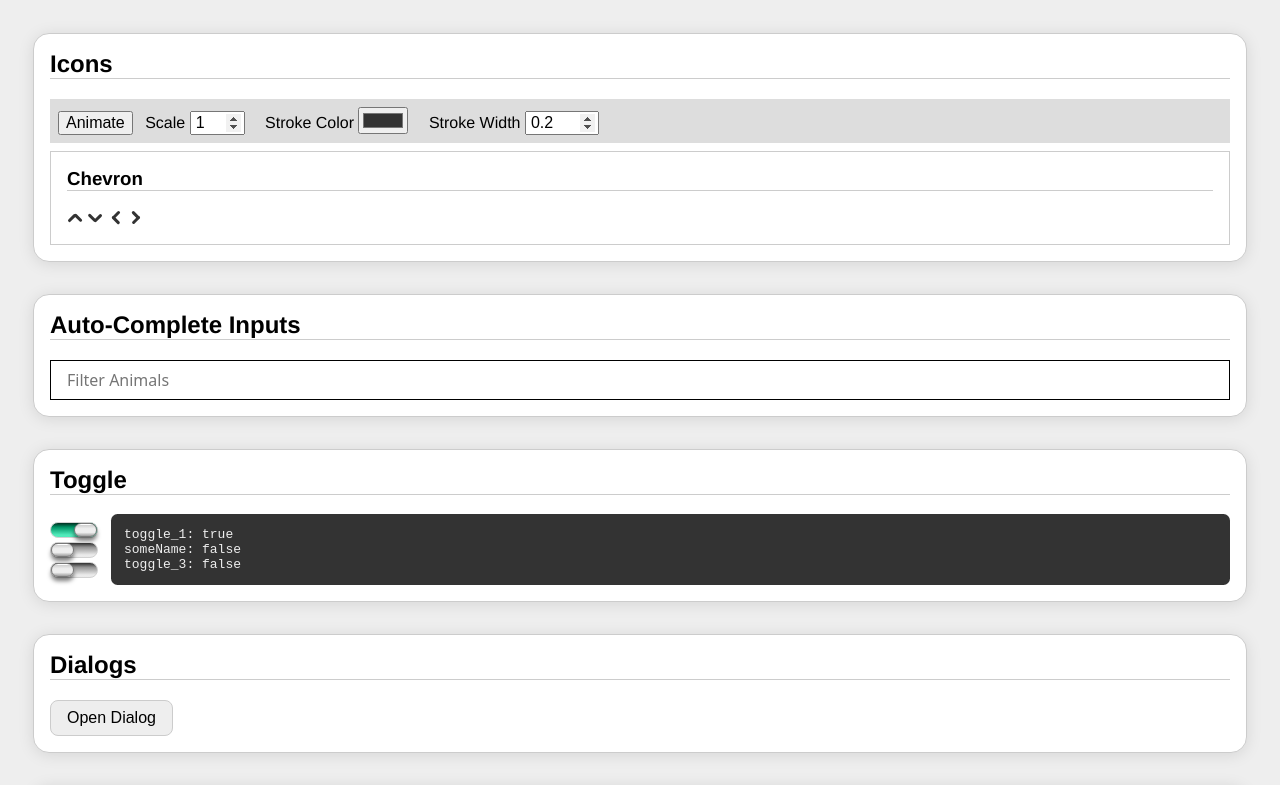
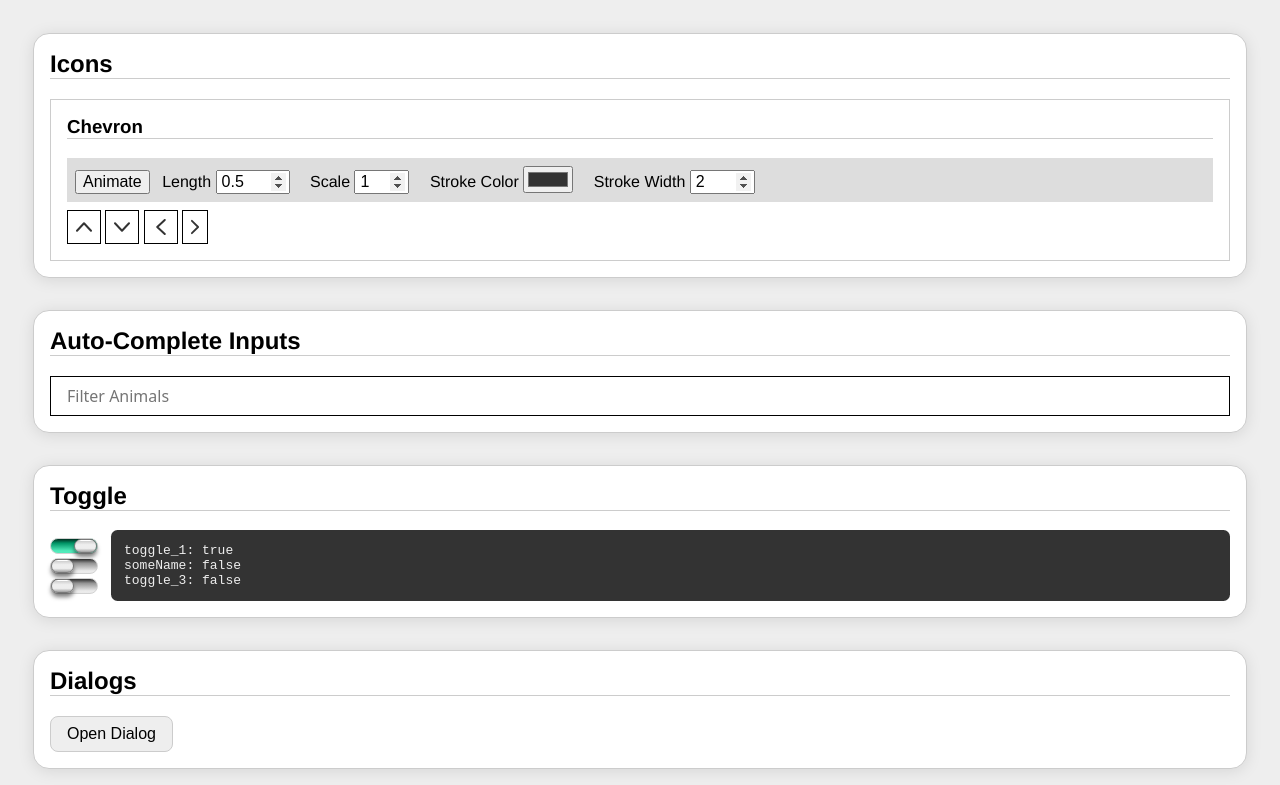
Before and after one commit to the0neWhoKnocks/web-components, a plain HTML site: page index.html in a window 1280 px wide. Shown: the top 785 px of the page. Drawn offline with Linux system fonts and the light colour scheme.

Commit message:
feat: Cheveron icon is now an SVG

```diff
--- a/index.html
+++ b/index.html
@@ -17,8 +17,15 @@
     <div id="wrapper">
       <section>
         <h2 class="title">Icons</h2>
+        <section>
+          <h3 class="title">Chevron</h2>
+
           <nav>
             <button type="button" id="animateIcons">Animate</button>
+            <label>
+              Length
+              <input type="number" id="chevronLength" min="0.5" max="1" value="0.5" step="0.1" />
+            </label>
             <label>
               Scale
               <input type="number" id="scaleIcons" min="1" max="5" value="1" />
@@ -29,34 +36,51 @@
             </label>
             <label>
               Stroke Width
-            <input type="number" id="iconsStrokeWidth" min="0.1" max="1" value="0.2" step="0.1" />
+              <input type="number" id="iconsStrokeWidth" min="1" max="10" value="2" />
             </label>
           </nav>
-        <section>
-          <h3 class="title">Chevron</h2>
-          <div class="size-wrapper">
+
+          <div class="scale-wrapper">
+            <div class="icon-wrapper">
               <custom-icon-chevron direction="up"></custom-icon-chevron>
+            </div>
+            <div class="icon-wrapper">
               <custom-icon-chevron direction="down"></custom-icon-chevron>
+            </div>
+            <div class="icon-wrapper">
               <custom-icon-chevron direction="left"></custom-icon-chevron>
-            <custom-icon-chevron direction="right"></custom-icon-chevron>
             </div>
-        </section>
+            <div class="icon-wrapper">
+              <custom-icon-chevron direction="right" fit></custom-icon-chevron>
+            </div>
+          </div>
+
+          <style id="chevronStyles">
+            .icon-wrapper {
+              padding: 0.5em;
+              border: solid 1px;
+              vertical-align: middle;
+              display: inline-flex;
+              align-items: center;
+            }
+          </style>
           <script>
             const chevrons = [...document.querySelectorAll('custom-icon-chevron')];
-          const sizeWrappers = [...document.querySelectorAll('.size-wrapper')];
+            const scaleWrappers = [...document.querySelectorAll('.scale-wrapper')];
 
             document.getElementById('animateIcons').addEventListener('click', () => {
               chevrons.forEach((chevron) => {
-              switch (chevron.direction) {
-                case 'up': { chevron.setAttribute('direction', 'down'); break; }
-                case 'down': { chevron.direction = 'up'; break; }
-                case 'left': { chevron.direction = 'right'; break; }
-                case 'right': { chevron.direction = 'left'; break; }
-              }
+                chevron.toggle();
+              });
+            });
+            document.getElementById('chevronLength').addEventListener('input', ({ currentTarget: { value } }) => {
+              chevrons.forEach((chevron, ndx) => {
+                if (ndx === 0) chevron.setAttribute('length', value);
+                else chevron.length = value;
               });
             });
             document.getElementById('scaleIcons').addEventListener('input', ({ currentTarget: { value } }) => {
-            sizeWrappers.forEach(el => {
+              scaleWrappers.forEach(el => {
                 el.style.fontSize = `${value}em`;
               });
             });
@@ -73,6 +97,7 @@
               });
             });
           </script>
+        </section>
       </section>
       <section id="autoCompleteExample">
         <script>
--- a/js/components/hybrid/CustomIconChevron.js
+++ b/js/components/hybrid/CustomIconChevron.js
@@ -12,50 +12,67 @@
     }
     set direction(value) {
       if ([DIR__DOWN, DIR__LEFT, DIR__RIGHT, DIR__UP].includes(value)) {
-        this.els.root.classList.remove(this._direction);
         this._direction = value;
         this.setAttribute('direction', value);
-        this.els.root.classList.add(this._direction);
+        this.render();
       }
+    }
+
+    get fit() {
+      return this.hasAttribute('fit');
+    }
+    set fit(value) {
+      (value === '' || value === 'true' || value === true)
+        ? this.setAttribute('fit', '')
+        : this.removeAttribute('fit');
+      this.render();
+    }
+
+    get length() {
+      return this._length;
+    }
+    set length(value) {
+      const val = +value;
+      const MIN_VAL = 0.5;
+      const MAX_VAL = 1;
+      this._length = (val < MIN_VAL)
+        ? MIN_VAL
+        : (val > MAX_VAL) ? MAX_VAL : val;
+      this.setAttribute('length', this._length);
+      this.render();
     }
 
     get strokeColor() {
       return this._strokeWidth;
     }
     set strokeColor(value) {
-      this.style.setProperty(this._styleProps.strokeColor, value);
       this._strokeColor = value;
+      this.setAttribute('strokeColor', value);
+      this.render();
     }
 
     get strokeWidth() {
       return this._strokeWidth;
     }
     set strokeWidth(value) {
-      this.style.setProperty(this._styleProps.strokeWidth, value);
-      this._strokeWidth = value;
+      this._strokeWidth = +value;
+      this.setAttribute('strokeWidth', this._strokeWidth);
+      this.render();
     }
 
     static get observedAttributes() {
-      return ['direction', 'strokecolor', 'strokewidth'];
+      return ['direction', 'fit', 'length', 'scale', 'strokecolor', 'strokewidth'];
     }
 
     attributeChangedCallback(attr, oldVal, newVal) {
       if (oldVal !== newVal) {
         switch (attr) {
-          case 'direction': {
-            this.direction = newVal;
-            break;
-          }
-
-          case 'strokecolor': {
-            this.strokeColor = newVal;
-            break;
-          }
-
-          case 'strokewidth': {
-            this.strokeWidth = newVal;
-            break;
-          }
+          case 'direction': { this.direction = newVal; break; }
+          case 'fit': { this.fit = newVal; break; }
+          case 'length': { this.length = newVal; break; }
+          case 'scale': { this.scale = newVal; break; }
+          case 'strokecolor': { this.strokeColor = newVal; break; }
+          case 'strokewidth': { this.strokeWidth = newVal; break; }
         }
       }
     }
@@ -68,109 +85,132 @@
       const { shadowRoot } = this;
       this.ROOT_CLASS = 'custom-icon';
       this._direction = DIR__DOWN;
+      this._length = 0.5;
       this._strokeColor = '#333';
-      this._strokeWidth = 0.2;
-      this._styleProps = {
-        strokeColor: '--stroke-color',
-        strokeWidth: '--stroke-width',
-      };
+      this._strokeWidth = 2;
+      this._animDuration = '300ms';
 
       shadowRoot.innerHTML = `
         <style>
-          *, *::after, *::before {
-            box-sizing: border-box;
-          }
-
           :host {
-            ${this._styleProps.strokeColor}: ${this._strokeColor};
-            ${this._styleProps.strokeWidth}: ${this._strokeWidth};
-
-            font-family: Helvetica, Arial, sans-serif;
-          }
-
-          .${this.ROOT_CLASS} {
             width: 1em;
             height: 1em;
             display: inline-block;
-            vertical-align: top;
-            position: relative;
           }
 
-          .chevron::after,
-          .chevron::before {
-            content: '';
-            border-radius: calc((var(${this._styleProps.strokeWidth}) * 1em) / 2);
-            background: var(${this._styleProps.strokeColor});
-            display: block;
-            position: absolute;
-            transition: transform 200ms;
-          }
-
-          .chevron.${DIR__DOWN}::before,
-          .chevron.${DIR__DOWN}::after,
-          .chevron.${DIR__UP}::before,
-          .chevron.${DIR__UP}::after {
-            width: calc(55% + (var(${this._styleProps.strokeWidth}) * 0.5em));
-            height: calc(var(${this._styleProps.strokeWidth}) * 1em);
-            top: 50%;
-          }
-          .chevron.${DIR__DOWN}::before,
-          .chevron.${DIR__UP}::before {
-            left: 0;
-          }
-          .chevron.${DIR__DOWN}::after,
-          .chevron.${DIR__UP}::after {
-            right: 0;
-          }
-          .chevron.${DIR__DOWN}::before {
-            transform: translateY(-50%) rotate(45deg);
-          }
-          .chevron.${DIR__DOWN}::after {
-            transform: translateY(-50%) rotate(-45deg);
-          }
-          .chevron.${DIR__UP}::before {
-            transform: translateY(-50%) rotate(-45deg);
-          }
-          .chevron.${DIR__UP}::after {
-            transform: translateY(-50%) rotate(45deg);
-          }
-
-          .chevron.${DIR__LEFT}::before,
-          .chevron.${DIR__LEFT}::after,
-          .chevron.${DIR__RIGHT}::before,
-          .chevron.${DIR__RIGHT}::after {
-            width: calc(var(${this._styleProps.strokeWidth}) * 1em);
-            height: calc(55% + (var(${this._styleProps.strokeWidth}) * 0.5em));
-            left: 50%;
-          }
-          .chevron.${DIR__LEFT}::before,
-          .chevron.${DIR__RIGHT}::before {
-            top: 0;
-          }
-          .chevron.${DIR__LEFT}::after,
-          .chevron.${DIR__RIGHT}::after {
-            bottom: 0;
-          }
-          .chevron.${DIR__LEFT}::before {
-            transform: translateX(-50%) rotate(45deg);
-          }
-          .chevron.${DIR__LEFT}::after {
-            transform: translateX(-50%) rotate(-45deg);
-          }
-          .chevron.${DIR__RIGHT}::before {
-            transform: translateX(-50%) rotate(-45deg);
-          }
-          .chevron.${DIR__RIGHT}::after {
-            transform: translateX(-50%) rotate(45deg);
+          svg {
+            width: 100%;
+            height: 100%;
           }
         </style>
 
-        <div class="${this.ROOT_CLASS} chevron ${this._direction}"></div>
+        <svg xmlns="http://www.w3.org/2000/svg">
+          <polyline fill="none" stroke-linecap="round" stroke-linejoin="round">
+            <animate
+              id="animForward"
+              attributeName="points"
+              dur="${this._animDuration}"
+              begin="indefinite"
+              fill="freeze"
+            />
+            <animate
+              id="animReverse"
+              attributeName="points"
+              dur="${this._animDuration}"
+              begin="indefinite"
+              fill="freeze"
+            />
+          </polyline>
+        </svg>
       `;
 
       this.els = {
-        root: shadowRoot.querySelector(`.${this.ROOT_CLASS}`),
+        animForward: shadowRoot.getElementById('animForward'),
+        animReverse: shadowRoot.getElementById('animReverse'),
+        polyline: shadowRoot.querySelector('polyline'),
+        svg: shadowRoot.querySelector('svg'),
       };
+
+      this.render();
+    }
+
+    render() {
+      const DEFAULT_SIZE = 16;
+      const offset = this._strokeWidth / 2;
+      const fraction = 6;
+      const factor = this.fit ? (fraction * 2) : fraction;
+      const lengthPadding = (Math.round(DEFAULT_SIZE / fraction) * (this._strokeWidth / factor)) + this._length;
+
+      if (this.fit) this.style.width = `${this._length}em`;
+
+      switch (this._direction) {
+        case DIR__DOWN:
+        case DIR__UP: {
+          this._width = DEFAULT_SIZE;
+          this._height = (this._width * this._length) + lengthPadding;
+          break;
+        }
+        default: {
+          this._height = DEFAULT_SIZE;
+          this._width = (this._height * this._length) + lengthPadding;
+        }
+      }
+
+      const pointsMap = {
+        down: `${offset},${offset} ${this._width / 2},${this._height - offset} ${this._width - offset},${offset}`,
+        left: `${this._width - offset},${offset} ${offset},${this._height / 2} ${this._width - offset},${this._height - offset}`,
+        right: `${offset},${offset} ${this._width - offset},${this._height / 2} ${offset},${this._height - offset}`,
+        up: `${offset},${this._height - offset} ${this._width / 2},${offset} ${this._width - offset},${this._height - offset}`,
+      };
+
+      let fromPoints;
+      let toPoints;
+      switch (this._direction) {
+        case DIR__DOWN: {
+          fromPoints = pointsMap.down;
+          toPoints = pointsMap.up;
+          break;
+        }
+        case DIR__LEFT: {
+          fromPoints = pointsMap.left;
+          toPoints = pointsMap.right;
+          break;
+        }
+        case DIR__RIGHT: {
+          fromPoints = pointsMap.right;
+          toPoints = pointsMap.left;
+          break;
+        }
+        case DIR__UP: {
+          fromPoints = pointsMap.up;
+          toPoints = pointsMap.down;
+          break;
+        }
+      }
+
+      this.els.svg.setAttribute('viewBox', `0 0 ${this._width} ${this._height}`);
+      this.els.polyline.setAttribute('points', fromPoints);
+      this.els.animForward.setAttribute('to', toPoints);
+      this.els.animReverse.setAttribute('to', fromPoints);
+      this.els.polyline.setAttribute('stroke', this._strokeColor);
+      this.els.polyline.setAttribute('stroke-width', this._strokeWidth);
+
+      // NOTE: Without this, the last animation state is cached, so if the point
+      // values are updated due to dimension changes, and the below isn't run,
+      // the User could see a clipped render.
+      if (this.animatedForward) this.els.animForward.beginElementAt(300);
+      else this.els.animReverse.beginElementAt(300);
+    }
+
+    toggle() {
+      if (this.animatedForward) {
+        this.els.animReverse.beginElement();
+        this.animatedForward = false;
+      }
+      else {
+        this.els.animForward.beginElement();
+        this.animatedForward = true;
+      }
     }
   }
 
```
Lines whose indentation alone changed are shown as unchanged.
